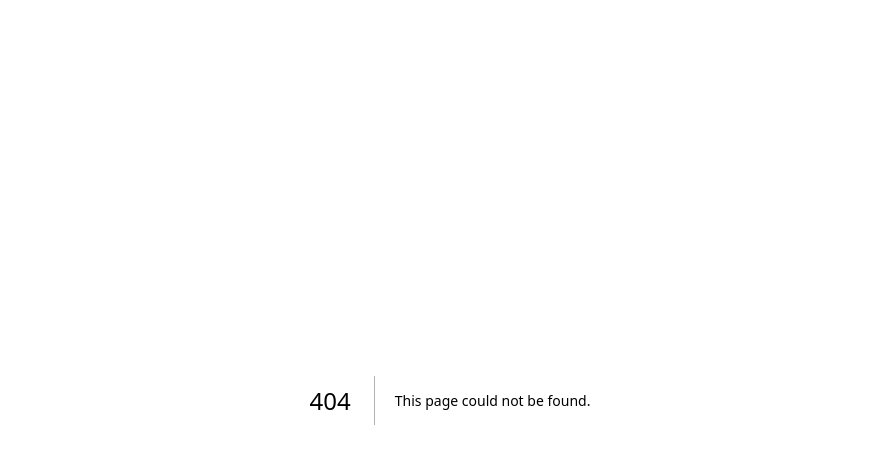
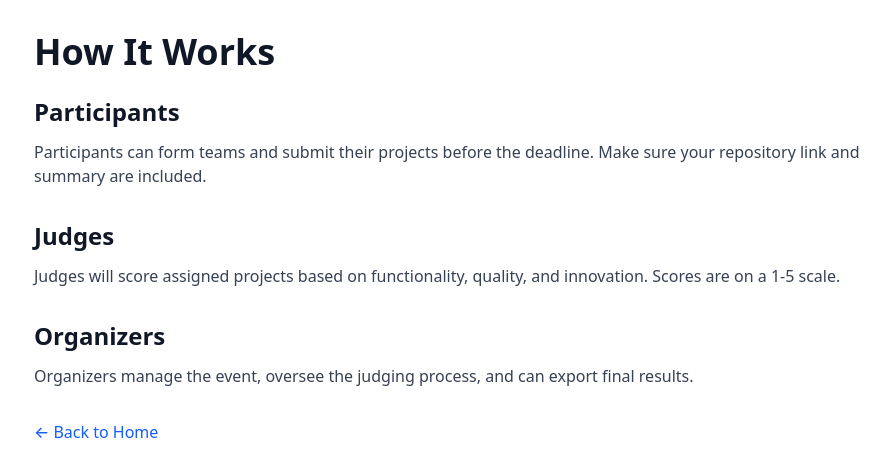
Before and after one commit to helplanes/dogfood-2026, a Next.js app: page /help in a window 1280 px wide. Before the commit this address had no page. Shown: the top 476 px of the page, without its empty margins (190-1080 px from the left). Built offline with nearby package versions, Linux system fonts and the light colour scheme.

Commit message:
feat(frontend): implement landing hero and help pages

```diff
--- /dev/null
+++ b/src/app/(public)/help/page.tsx
@@ -0,0 +1,38 @@
+import Link from "next/link";
+
+export default function HelpPage() {
+  return (
+    <main className="min-h-screen max-w-4xl mx-auto p-8 bg-white text-gray-900">
+      <h1 className="text-4xl font-bold mb-6">How It Works</h1>
+
+      <section className="mb-8">
+        <h2 className="text-2xl font-semibold mb-3">Participants</h2>
+        <p className="text-gray-700">
+          Participants can form teams and submit their projects before the deadline.
+          Make sure your repository link and summary are included.
+        </p>
+      </section>
+
+      <section className="mb-8">
+        <h2 className="text-2xl font-semibold mb-3">Judges</h2>
+        <p className="text-gray-700">
+          Judges will score assigned projects based on functionality, quality, and innovation.
+          Scores are on a 1-5 scale.
+        </p>
+      </section>
+
+      <section className="mb-8">
+        <h2 className="text-2xl font-semibold mb-3">Organizers</h2>
+        <p className="text-gray-700">
+          Organizers manage the event, oversee the judging process, and can export final results.
+        </p>
+      </section>
+
+      <div className="mt-8">
+        <Link href="/" className="text-blue-600 hover:underline font-medium">
+          &larr; Back to Home
+        </Link>
+      </div>
+    </main>
+  );
+}
--- a/src/app/(public)/page.tsx
+++ b/src/app/(public)/page.tsx
@@ -1,11 +1,30 @@
 import Link from "next/link";
 
-// PLACEHOLDER from backend scaffold. Prajwal owns this file.
 export default function Home() {
   return (
-    <main>
-      <h1>DOGFOOD Portal</h1>
-      <Link href="/projects">Browse projects</Link>
+    <main className="min-h-screen flex flex-col items-center justify-center p-8 text-center bg-gray-50">
+      <div className="max-w-3xl space-y-8">
+        <h1 className="text-5xl font-extrabold tracking-tight text-gray-900">
+          DOGFOOD 2026 Hackathon
+        </h1>
+        <p className="text-xl text-gray-600">
+          Welcome to the official portal for submission and judging. Explore the innovative projects built by our teams.
+        </p>
+        <div className="flex flex-col sm:flex-row gap-4 justify-center mt-8">
+          <Link
+            href="/projects"
+            className="px-8 py-3 text-lg font-medium text-white bg-blue-600 rounded-lg hover:bg-blue-700 transition-colors"
+          >
+            Browse Projects
+          </Link>
+          <Link
+            href="/help"
+            className="px-8 py-3 text-lg font-medium text-blue-600 bg-white border border-blue-600 rounded-lg hover:bg-blue-50 transition-colors"
+          >
+            How it Works
+          </Link>
+        </div>
+      </div>
     </main>
   );
 }
```
